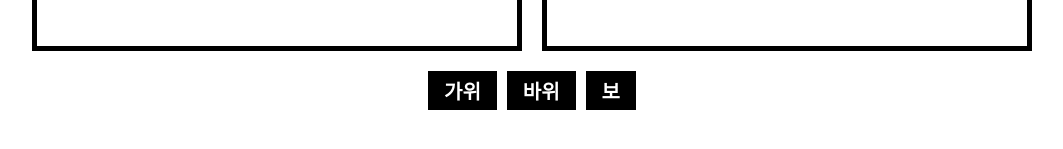
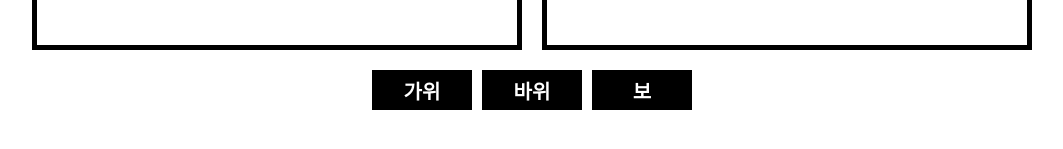
Before and after one commit to mongchongi/rock-paper-scissors, a React (Create React App) app: page / in a window 1280 px wide. Shown: the part 565-714 px from the top of the page, without its empty margins (108-1171 px from the left). Built offline with nearby package versions, Linux system fonts and the light colour scheme.

Commit message:
버튼 크기 변경

```diff
--- a/src/App.css
+++ b/src/App.css
@@ -39,7 +39,8 @@
 }
 
 .choices__button {
-  padding: 5px 16px;
+  width: 100px;
+  height: 40px;
   border: none;
   background: black;
   color: white;
```
